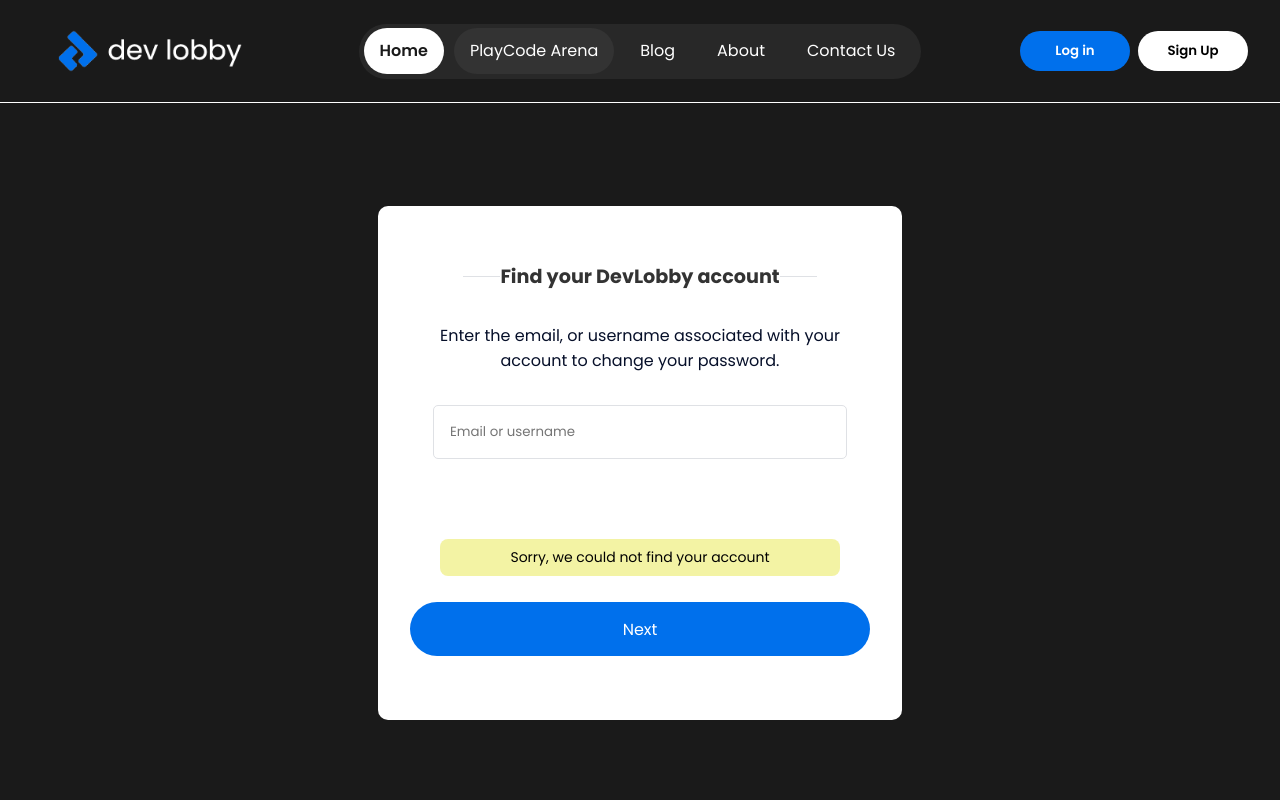
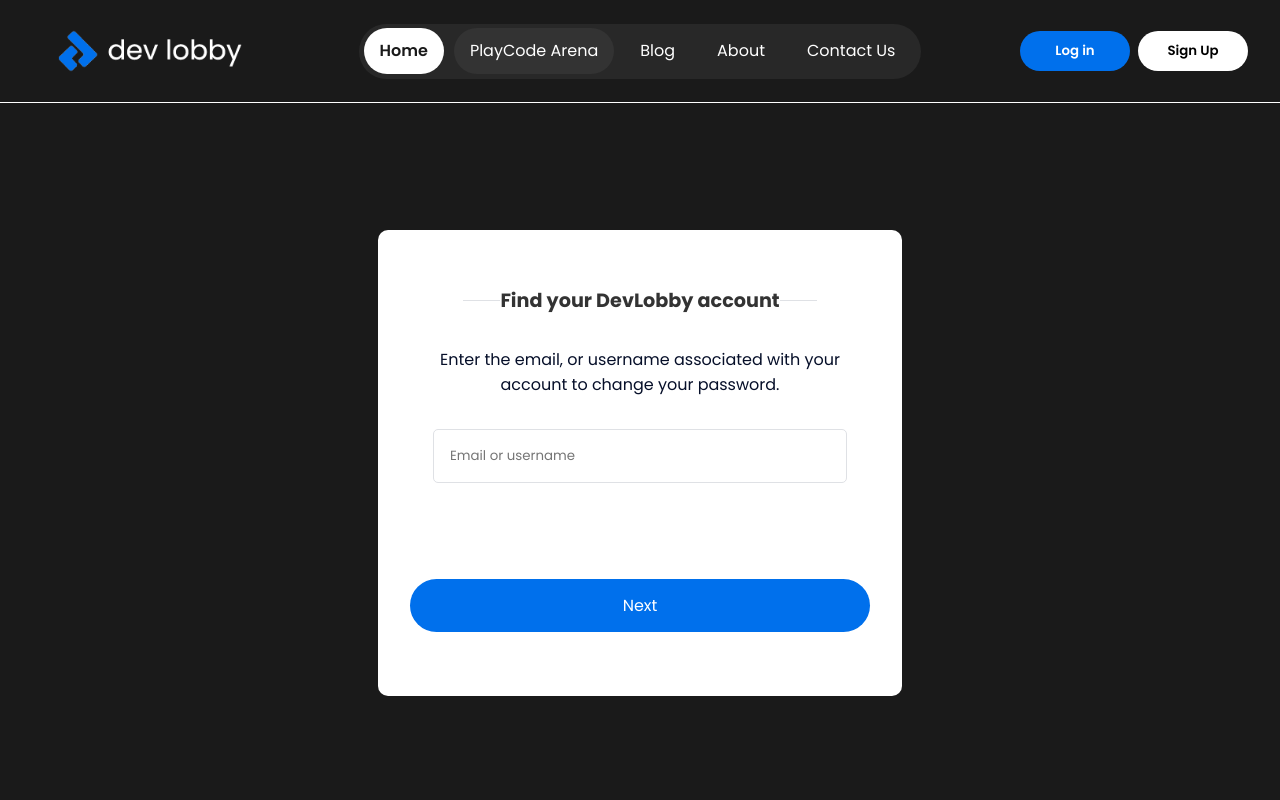
Before and after one commit to edberv1/DevLobby, a React (Create React App) app: page /login/reset in a window 1280 px wide. Shown: the top 800 px of the page. Built offline with nearby package versions, Linux system fonts and the light colour scheme.

Commit message:
Make PasswordReset modular

```diff
--- a/src/components/molecules/PasswordReset/index.jsx
+++ /dev/null
@@ -1,59 +0,0 @@
-import React, { useState } from 'react'
-import './PasswordReset.scss'
-
-const PasswordReset = () => {
-  const [identity, setIdentity] = useState('')
-  const [error, setError] = useState('')
-  const [accountNotFound, setAccountNotFound] = useState(true)
-
-  function handleChange (e) {
-    setIdentity(e.target.value)
-  }
-
-  const handleVerification = () => {
-    if (identity.length < 4) {
-      setError('Enter a valid username or email')
-    } else {
-      console.log('good to go')
-      setError('')
-    }
-  }
-
-  return (
-    <>
-      <div className='reset-container'>
-        <div className='reset-form'>
-          <div className='divider'>
-            <hr />
-            Find your DevLobby account <hr />
-          </div>
-          <p className='message'>
-            Enter the email, or username associated with your account to change
-            your password.
-          </p>
-          {error && <div className='error-message'>{error}</div>}
-          <div className='email-input'>
-            <input
-              type='text'
-              placeholder='Email or username'
-              name='email'
-              required
-              value={identity}
-              onChange={handleChange}
-            />
-          </div>
-          {accountNotFound && (
-            <div className='accountNotFound'>
-              {'Sorry, we could not find your account'}
-            </div>
-          )}
-          <button onClick={handleVerification} className='next-btn'>
-            Next
-          </button>
-        </div>
-      </div>
-    </>
-  )
-}
-
-export default PasswordReset
--- /dev/null
+++ b/src/components/molecules/ResetPasswordConfirmForm/index.jsx
@@ -0,0 +1,39 @@
+import React from 'react'
+
+const ResetPasswordConfirm = ({
+  error,
+  verificationCode,
+  notFound,
+  handleChange,
+  onButtonClick
+}) => {
+  return (
+    <div className='reset-form'>
+      <div className='divider'>
+        <hr />
+        We sent you a code <hr />
+      </div>
+      <p className='message'>
+        Check your email to get your confirmation code. If you need to request a
+        new code, go back and redo the process.
+      </p>
+      {error && <div className='error-message'>{error}</div>}
+      <div className='email-input'>
+        <input
+          type='text'
+          placeholder='6 digit code'
+          name='code'
+          value={verificationCode}
+          required
+          onChange={handleChange}
+        />
+      </div>
+      {!!notFound && <div className='notFoundMessage'>{notFound}</div>}
+      <button onClick={onButtonClick} className='next-btn'>
+        Confirm
+      </button>
+    </div>
+  )
+}
+
+export default ResetPasswordConfirm
--- /dev/null
+++ b/src/components/molecules/ResetPasswordForm/index.jsx
@@ -0,0 +1,39 @@
+import React from 'react'
+
+const ResetPasswordForm = ({
+  identity,
+  notFound,
+  error,
+  handleChange,
+  onButtonClick
+}) => {
+  return (
+    <div className='reset-form'>
+      <div className='divider'>
+        <hr />
+        Find your DevLobby account <hr />
+      </div>
+      <p className='message'>
+        Enter the email, or username associated with your account to change your
+        password.
+      </p>
+      {error && <div className='error-message'>{error}</div>}
+      <div className='email-input'>
+        <input
+          type='text'
+          placeholder='Email or username'
+          name='email'
+          required
+          value={identity}
+          onChange={handleChange}
+        />
+      </div>
+      {!!notFound && <div className='notFoundMessage'>{notFound}</div>}
+      <button onClick={onButtonClick} className='next-btn'>
+        Next
+      </button>
+    </div>
+  )
+}
+
+export default ResetPasswordForm
--- a/src/components/molecules/PasswordReset/PasswordReset.scss
+++ b/src/components/organisms/PasswordReset/PasswordReset.scss
@@ -70,7 +70,7 @@ $secondary-color: #1310e9;
       box-sizing: border-box;
     }
 
-    .accountNotFound {
+    .notFoundMessage {
       background-color: rgba(236, 236, 108, 0.618);
       font-size: 14px;
       border-radius: 8px;
@@ -152,7 +152,7 @@ $secondary-color: #1310e9;
         width: 80%;
       }
 
-      .accountNotFound {
+      .notFoundMessage {
         background-color: rgba(236, 236, 108, 0.618);
         padding: 10px 16px;
         font-size: 12px;
--- /dev/null
+++ b/src/components/organisms/PasswordReset/index.jsx
@@ -0,0 +1,65 @@
+import React, { useState } from 'react'
+import './PasswordReset.scss'
+import ResetPasswordForm from '../../molecules/ResetPasswordForm'
+import ResetPasswordConfirm from '../../molecules/ResetPasswordConfirmForm'
+
+const PasswordReset = () => {
+  const [identity, setIdentity] = useState('')
+  const [verificationCode, setVerificationCode] = useState('')
+  const [codeSent, setCodeSent] = useState(false)
+  const [error, setError] = useState('')
+  const [notFoundMessage, setNotFoundMessage] = useState('')
+
+  function handleChange (e) {
+    setIdentity(e.target.value)
+  }
+
+  function handleCodeChange (e) {
+    setVerificationCode(e.target.value)
+  }
+
+  const handleUserVerification = () => {
+    if (identity.length < 4) {
+      setError('Enter a valid username or email')
+      setNotFoundMessage('dadsadas')
+    } else {
+      console.log('good to go')
+      setCodeSent(!codeSent)
+      setError('')
+    }
+  }
+
+  const handleCodeVerification = () => {
+    setCodeSent(!codeSent)
+  }
+
+  return (
+    <>
+      <div className='reset-container'>
+        {!codeSent ? (
+          <ResetPasswordForm
+            identity={identity}
+            handleChange={handleChange}
+            error={error}
+            setError={setError}
+            notFound={notFoundMessage}
+            setNotFound={setNotFoundMessage}
+            onButtonClick={handleUserVerification}
+          />
+        ) : (
+          <ResetPasswordConfirm
+            verificationCode={verificationCode}
+            handleChange={handleCodeChange}
+            error={error}
+            setError={setError}
+            notFound={notFoundMessage}
+            setNotFound={setNotFoundMessage}
+            onButtonClick={handleCodeVerification}
+          />
+        )}
+      </div>
+    </>
+  )
+}
+
+export default PasswordReset
--- a/src/router.js
+++ b/src/router.js
@@ -16,7 +16,7 @@ import ProfileCard from "./components/organisms/Profile";
 import Testimonials from "./components/molecules/Testimonials";
 import ChallengeArea from "./components/organisms/ChallengeArea";
 import Verification from "./components/organisms/Verification";
-import PasswordReset from "./components/molecules/PasswordReset";
+import PasswordReset from "./components/organisms/PasswordReset";
 
 const router = createBrowserRouter([
   {
```
